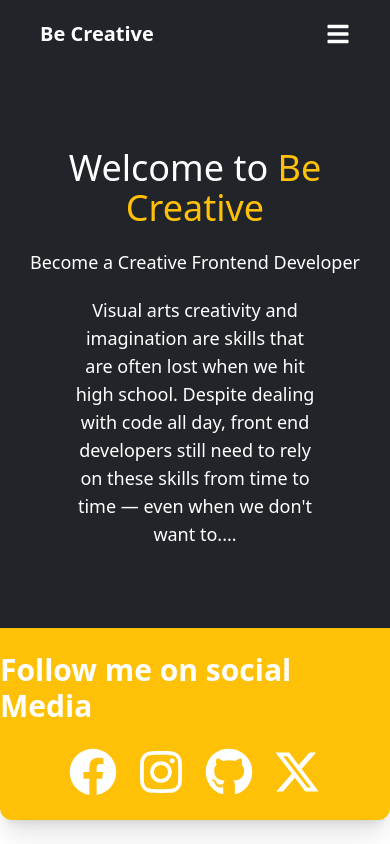
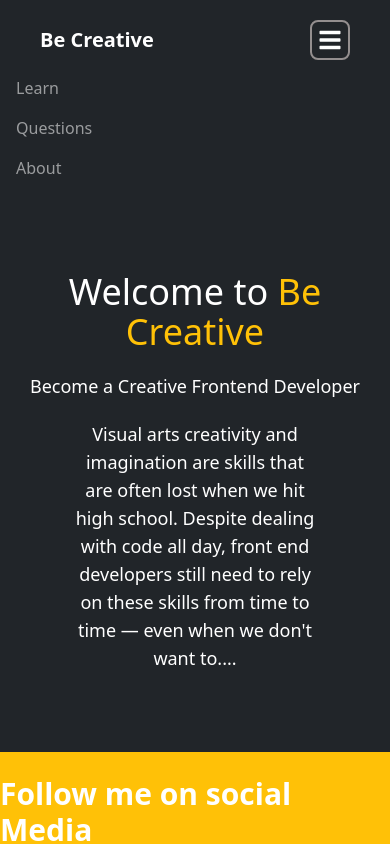
Before and after one commit to moshaosama/Creative-Blog, a React (Vite) app: page / in a window 390 px wide. Both pictures are taken after a click on the element 338 px from the left and 34 px from the top of the page. Shown: the top 844 px of the page. Built offline with nearby package versions, Linux system fonts and the light colour scheme; the HTML template or start-up script is replaced by a standard one.

Commit message:
Edit SlideBar

```diff
--- a/src/Components/Navbar.tsx
+++ b/src/Components/Navbar.tsx
@@ -1,15 +1,27 @@
+import { useState } from "react";
 import { FaBars } from "react-icons/fa";
 
 const Navbar = () => {
+  const [Active, setActive] = useState<boolean>(false);
   return (
-    <div className="bg-[#212529] py-5 sticky top-0 z-50">
+    <>
+      <div
+        className={`bg-[#212529] ${
+          Active ? `h-[12pc]` : `h-auto`
+        } py-5 sticky top-0 z-50 sm:h-auto transition duration-200 ease-in-out`}
+      >
+        <div className="flex flex-col">
           <div className="flex justify-between items-center mx-72 max-sm:mx-10">
             <div>
               <h1 className="text-xl font-bold text-white">Be Creative</h1>
             </div>
-        <div className="sm:hidden">
-          <FaBars className="text-white text-2xl " />
+            <div
+              className="sm:hidden border-2 border-[#948f8f] rounded-lg focus:border-[#535151] w-10 h-10 flex justify-center items-center"
+              onClick={() => setActive(!Active)}
+            >
+              <FaBars className="text-white text-2xl" />
             </div>
+
             <div className="flex gap-3 text-[#ffffff8c] max-sm:hidden">
               <a href="#Learn" className="hover:text-[#807c7c8c]">
                 Learn
@@ -22,7 +34,22 @@ const Navbar = () => {
               </a>
             </div>
           </div>
+          {Active ? (
+            <div className="text-[#ffffff8c] sm:hidden flex flex-col gap-4 p-4">
+              <a href="#Learn" className="hover:text-[#807c7c8c]">
+                Learn
+              </a>
+              <a href="#Question" className="hover:text-[#807c7c8c]">
+                Questions
+              </a>
+              <a href="#About" className="hover:text-[#807c7c8c] scroll-smooth">
+                About
+              </a>
             </div>
+          ) : null}
+        </div>
+      </div>
+    </>
   );
 };
 
```
Lines whose indentation alone changed are shown as unchanged.
